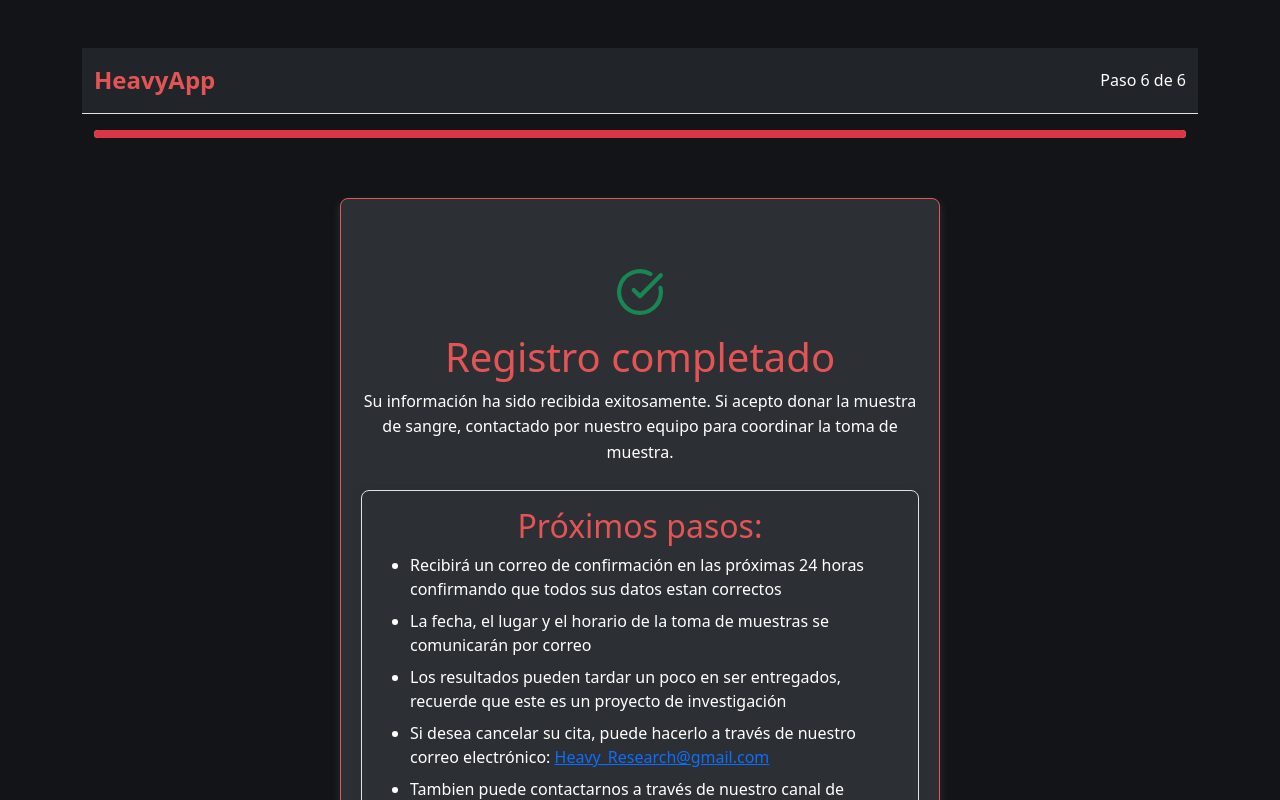
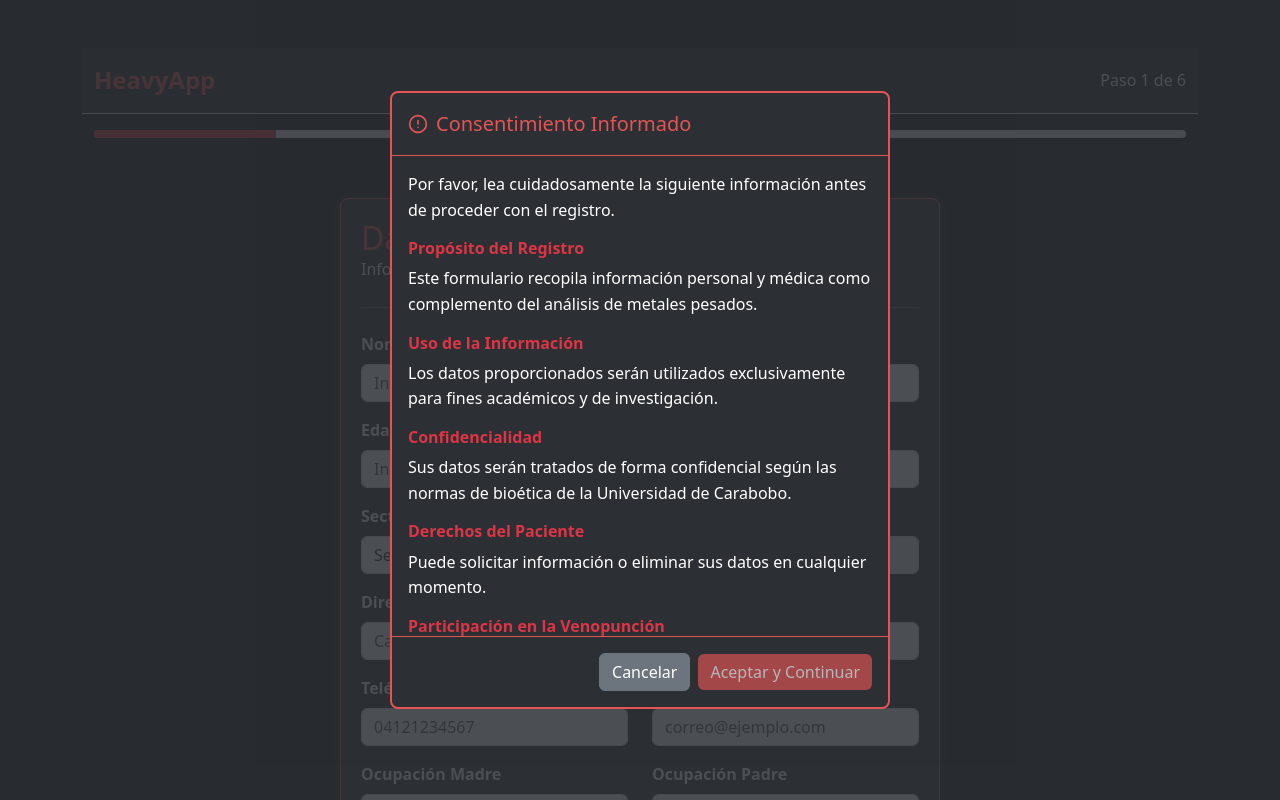
Before and after one commit to estralvarez/Heavy, a React (Vite) app in the folder client/: page /registro in a window 1280 px wide. Shown: the top 800 px of the page. Built offline with nearby package versions, Linux system fonts and the light colour scheme.

Commit message:
prototipo

```diff
--- a/client/src/components/RegistroPage.jsx
+++ b/client/src/components/RegistroPage.jsx
@@ -15,7 +15,7 @@ export default function RegistroPage() {
   const [enfermedadData, setEnfermedadData] = useState({});
   const [alimentosData, setAlimentosData] = useState({});
   const [habitosSaludData, setHabitosSaludData] = useState({});
-  const [currentStep, setCurrentStep] = useState(6);
+  const [currentStep, setCurrentStep] = useState(1);
   const [showConsentModal, setShowConsentModal] = useState(false);
   const [consentAccepted, setConsentAccepted] = useState(false);
   const [venipunctureAccepted, setVenipunctureAccepted] = useState(false);
@@ -131,7 +131,7 @@ export default function RegistroPage() {
 
 
   useEffect(() => {
-    setShowConsentModal(false);
+    setShowConsentModal(true);
   }, []);
 
   // Scroll to top whenever the current step changes
```
